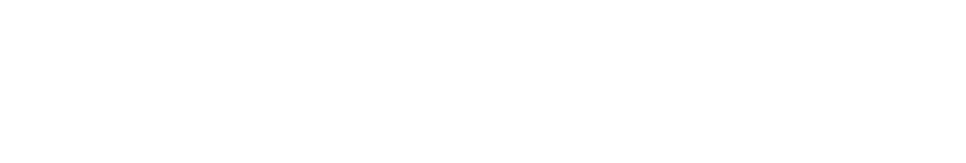
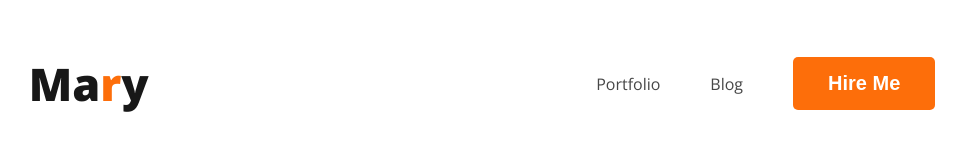
Before and after one commit to hantosarkar/WebDevelopperPortfolio, a plain HTML site: page Index.html in a window 1280 px wide. Shown: the whole page, without its empty margins (158-1124 px from the left). Drawn offline with nearby package versions, Linux system fonts and the light colour scheme.

Commit message:
NavbarAdding

```diff
--- a/Index.html
+++ b/Index.html
@@ -4,10 +4,22 @@
     <meta charset="UTF-8">
     <meta name="viewport" content="width=device-width, initial-scale=1.0">
     <title>Web Developper portfoilio</title>
+    <link rel="preconnect" href="https://fonts.googleapis.com">
+<link rel="preconnect" href="https://fonts.gstatic.com" crossorigin>
+<link href="https://fonts.googleapis.com/css2?family=Open+Sans:ital,wght@0,300;0,400;0,500;0,600;0,700;0,800;1,500;1,800&display=swap" rel="stylesheet">
+    <link rel="stylesheet" href="style/portfoliostyle.css">
 </head>
 <body>
  <header>
+      <nav>
+        <h3 class="Nav-title">Ma<span class="primaryColor">r</span>y</h3>
+        <ul>
+            <li><a href="">Portfolio</a></li>
+            <li><a href="">Blog</a></li>
+            <li><button class="btn-primary">Hire Me</button></li>
 
+        </ul>
+      </nav>
  </header>
  <main>
 
--- /dev/null
+++ b/style/portfoliostyle.css
@@ -0,0 +1,56 @@
+/* Nav Related Css  */
+body {
+    font-family: 'Open Sans', sans-serif;
+}
+
+nav {
+    display: flex;
+    align-items: center;
+    justify-content:space-around;
+
+}
+
+.Nav-title {
+    color: var(--Dark-01, #181818);
+    font-family: Open Sans;
+    font-size: 45px;
+    font-style: normal;
+    font-weight: 800;
+    line-height: normal;
+}
+
+.primaryColor {
+
+    color: #FD6E0A;
+}
+
+nav>ul {
+
+    display: flex;
+    align-items: center;
+}
+
+nav>ul>li {
+    list-style: none;
+    margin-left: 50px;
+
+}
+
+nav>ul>li>a {
+    text-decoration: none;
+    color: #474747;
+
+}
+
+.btn-primary {
+
+    border-radius: 5px;
+    background: #FD6E0A;
+    font-weight: 700;
+    border: 0;
+    font-size: 20px;
+    color: white;
+    padding: 15px 35px;
+
+
+}
```
